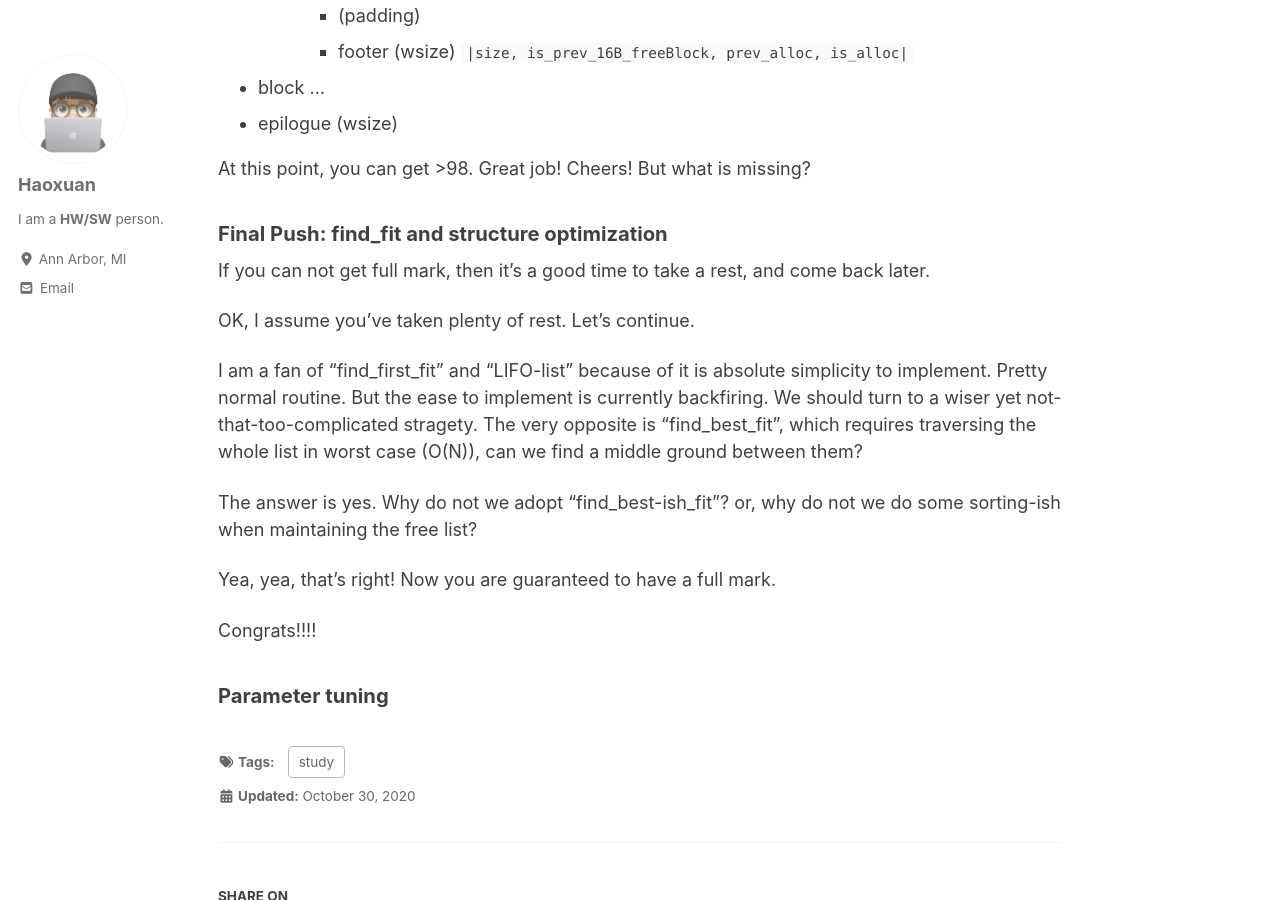
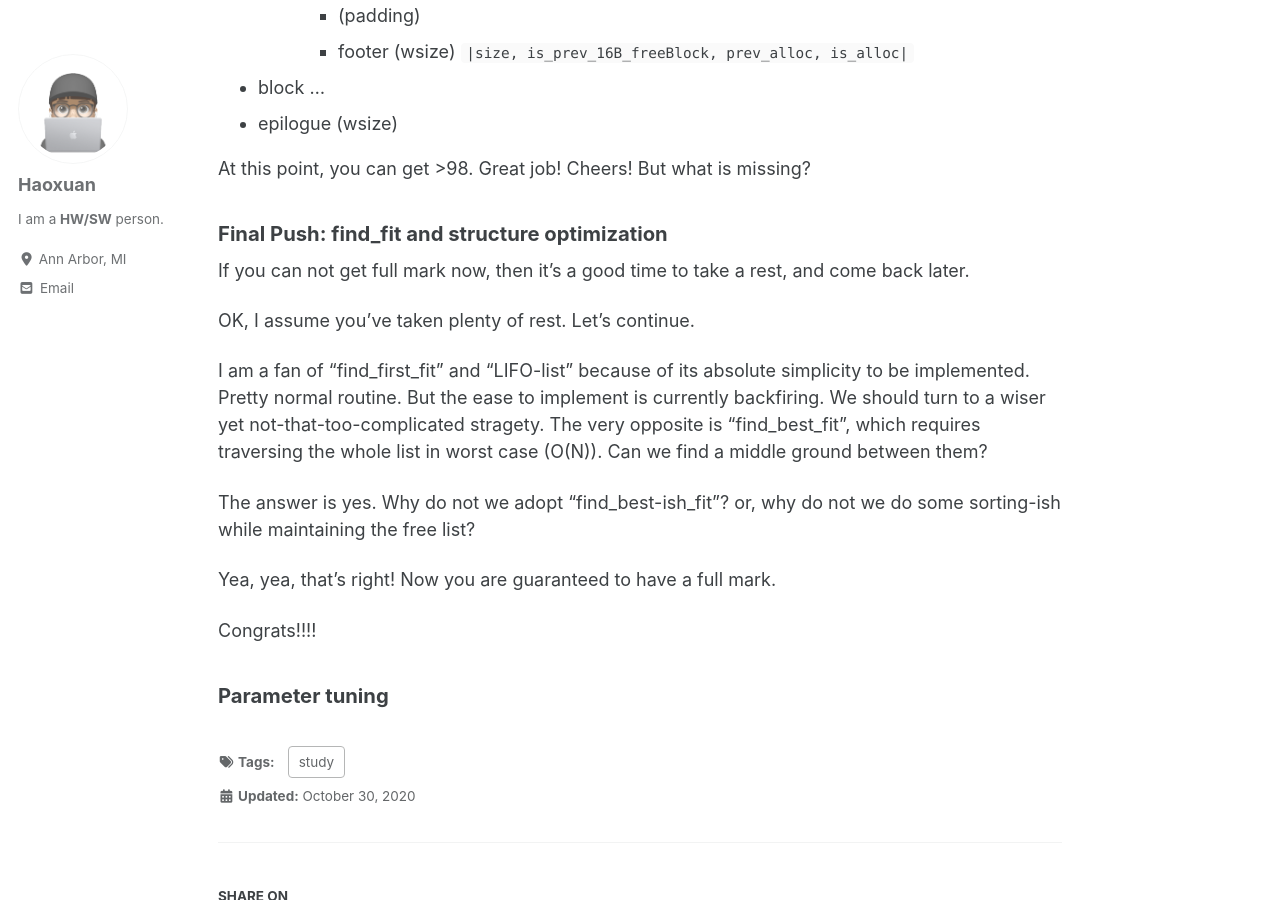
Before and after one commit to hxzhu9819/homepage, a Jekyll site: the page built from _posts/2020-10-30-Malloclab-Reflections.md, in a window 1280 px wide and 900 px high, scrolled down 8474 px. Built offline with Jekyll 4.4.1, drawn with Linux system fonts in a browser that asks for light colours; cached includes are drawn as plain includes; nearby versions of some CDN libraries.

Commit message:
malloclab init commit

```diff
--- a/_posts/2020-10-30-Malloclab-Reflections.md
+++ b/_posts/2020-10-30-Malloclab-Reflections.md
@@ -262,13 +262,13 @@ At this point, you can get >98. Great job! Cheers! But what is missing?
 
 
 ### Final Push: find_fit and structure optimization
-If you can not get full mark, then it's a good time to take a rest, and come back later.
+If you can not get full mark now, then it's a good time to take a rest, and come back later.
 
 OK, I assume you've taken plenty of rest. Let's continue.
 
-I am a fan of "find_first_fit" and "LIFO-list" because of it is absolute simplicity to implement. Pretty normal routine. But the ease to implement is currently backfiring. We should turn to a wiser yet not-that-too-complicated stragety. The very opposite is "find_best_fit", which requires traversing the whole list in worst case (O(N)), can we find a middle ground between them?
+I am a fan of "find_first_fit" and "LIFO-list" because of its absolute simplicity to be implemented. Pretty normal routine. But the ease to implement is currently backfiring. We should turn to a wiser yet not-that-too-complicated stragety. The very opposite is "find_best_fit", which requires traversing the whole list in worst case (O(N)). Can we find a middle ground between them?
 
-The answer is yes. Why do not we adopt "find_best-ish_fit"? or, why do not we do some sorting-ish when maintaining the free list?
+The answer is yes. Why do not we adopt "find_best-ish_fit"? or, why do not we do some sorting-ish while maintaining the free list?
 
 Yea, yea, that's right! Now you are guaranteed to have a full mark.
 
```
